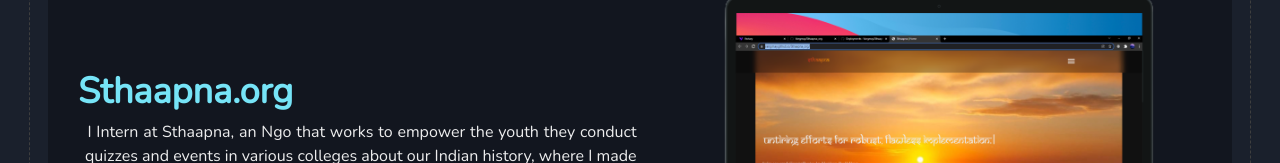
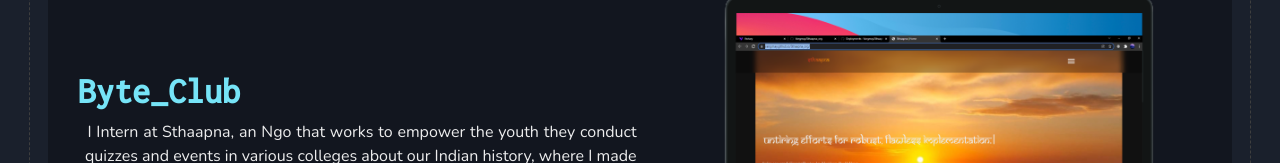
Before and after one commit to Vangmay/binary-pagesv2.0, a Next.js app: page /Works in a window 1280 px wide. Shown: the part 750-913 px from the top of the page. Built offline with nearby package versions, Linux system fonts and the light colour scheme.

Commit message:
design flaw fixed

```diff
--- a/pages/Works.js
+++ b/pages/Works.js
@@ -99,6 +99,7 @@ export default function Works() {
                 w='100%'
                 h='100vh'
                 padding={{base:'12px',md:'48px',sm:'8px'}}
+
             >
                 <Heading
                     fontSize='sm'
@@ -127,15 +128,19 @@ export default function Works() {
                     <Box
                         w='100%'
                         paddingRight={{base:'10px'}}
+                        textAlign='center'
                     >
-                        <Heading textAlign='left' variant={title} transition='0.2s ease-in'>Sthaapna.org</Heading>
+
+                        <Heading textAlign='left' fontFamily='Inconsolata' variant={title} transition='0.2s ease-in'>Byte_Club</Heading>
+
                         <Paragraph >
                             I Intern at Sthaapna, an Ngo that works to empower the youth they conduct quizzes and events in various colleges about our Indian history,
                             where I made their entire website using HTML and CSS.
                             The website is not released as of now, I will put a link to it as soon as it gets released.
                         </Paragraph>
+
                     </Box>
-                    <Center w='100%' h='100%'  textAlign='center' >
+                    <Center w='100%'   textAlign='center' >
                         <Img src='/Images/Mockupp.png' />
                     </Center>
                 </HStack>
```
